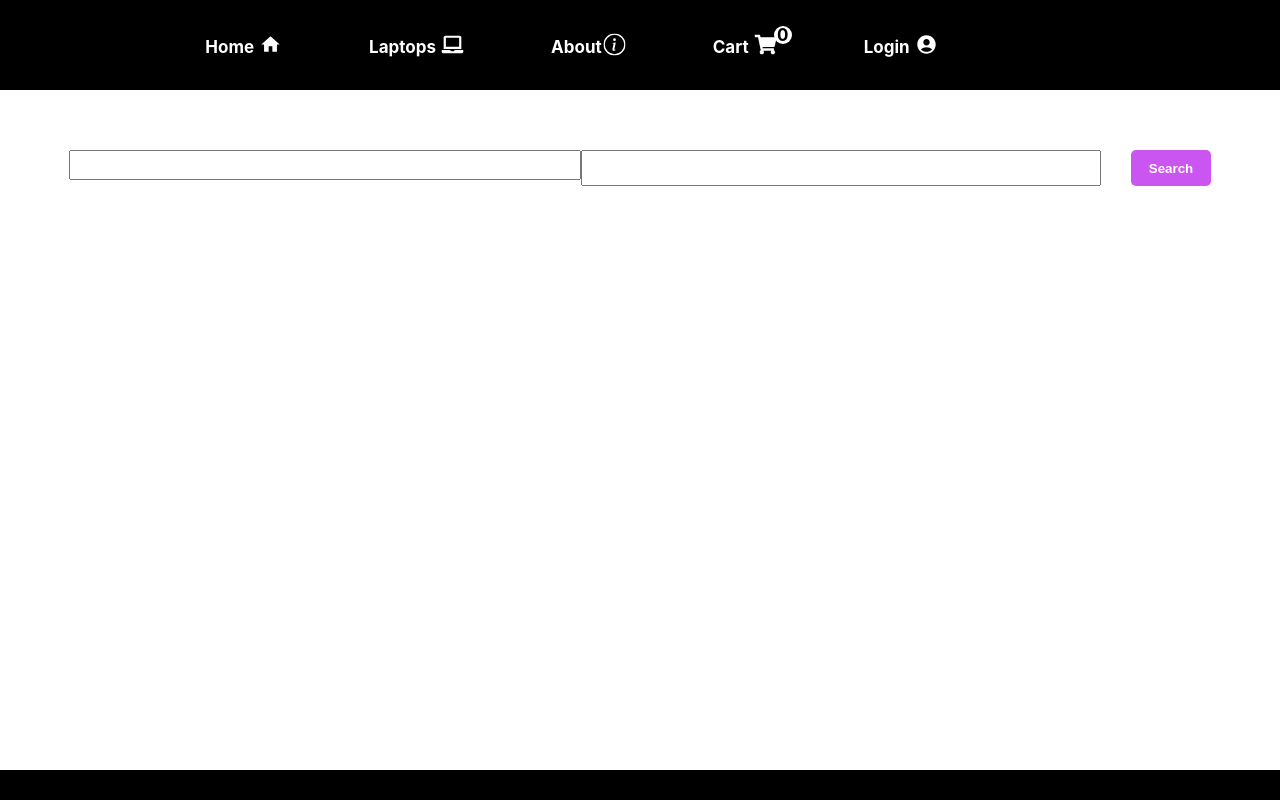
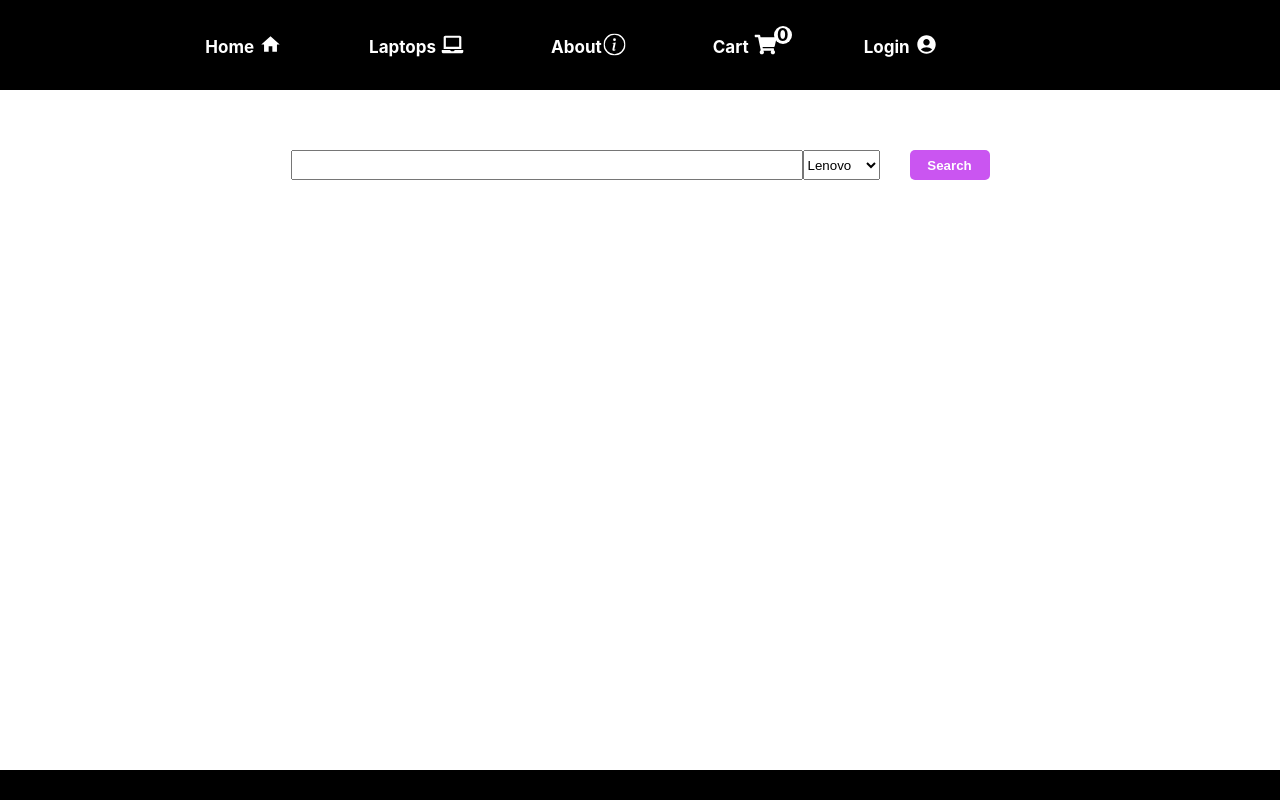
Before and after one commit to kevin-magu/buy-laptops, a React (Create React App) app: page /store in a window 1280 px wide. Shown: the top 800 px of the page. Built offline with nearby package versions, Linux system fonts and the light colour scheme; no server answers.

Commit message:
web store

```diff
--- a/src/components/Storepage/Search.js
+++ b/src/components/Storepage/Search.js
@@ -3,7 +3,13 @@ import React from 'react'
 function Search() {
   return (
     <div className='search-container'>
-        <input type="search" /> <input type="text" className='filter-input'/> <button>Search</button>
+        <input type="search" /> <select>
+          <option value="Lenovo" key="">Lenovo</option>
+          <option value="HP" key="">HP</option>
+          <option value="Mac" key="">Mac</option>
+          <option value="Microsoft" key="">Microsoft</option>
+        </select>
+        <button>Search</button>
     </div>
   )
 }
```
